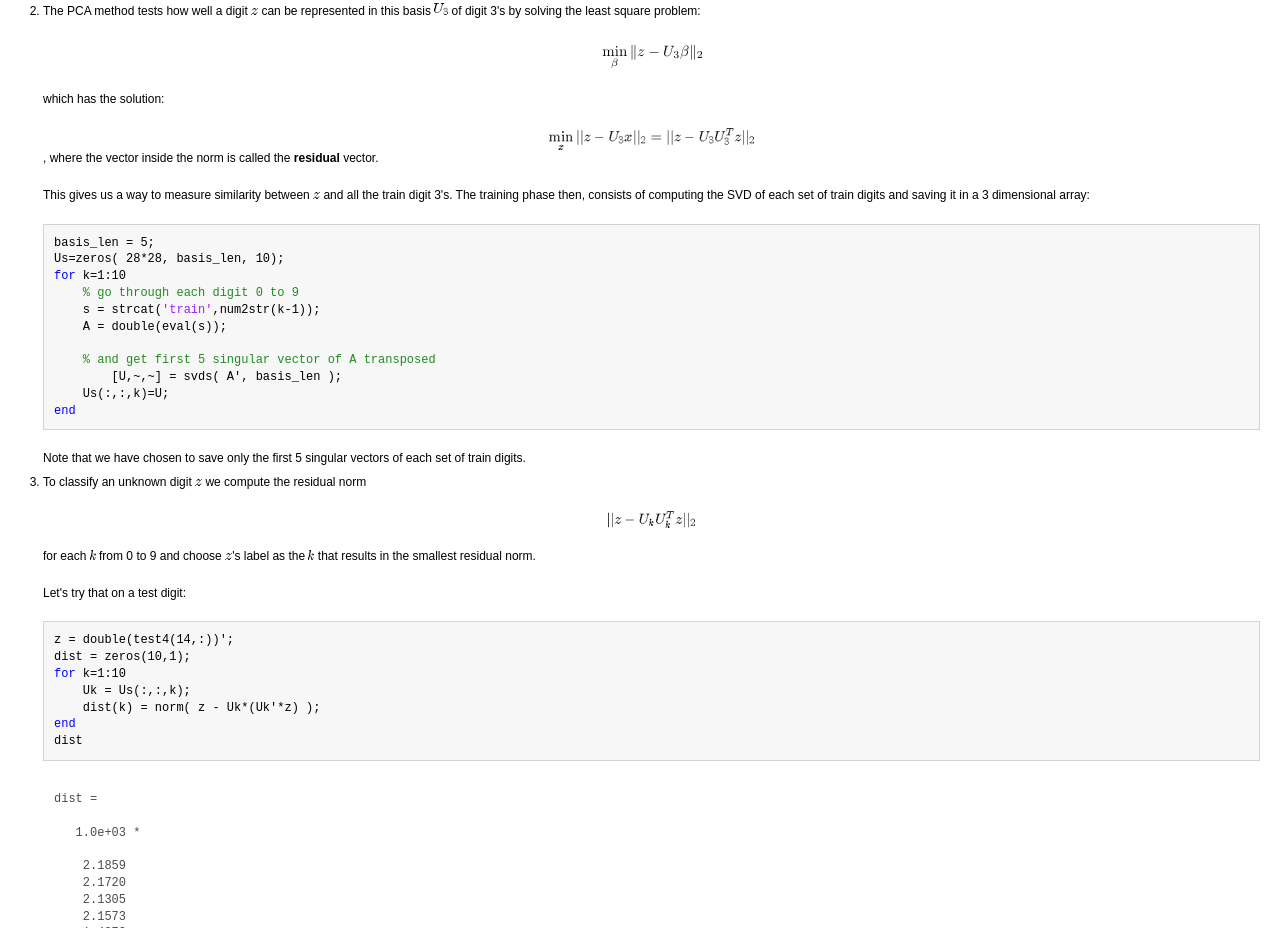
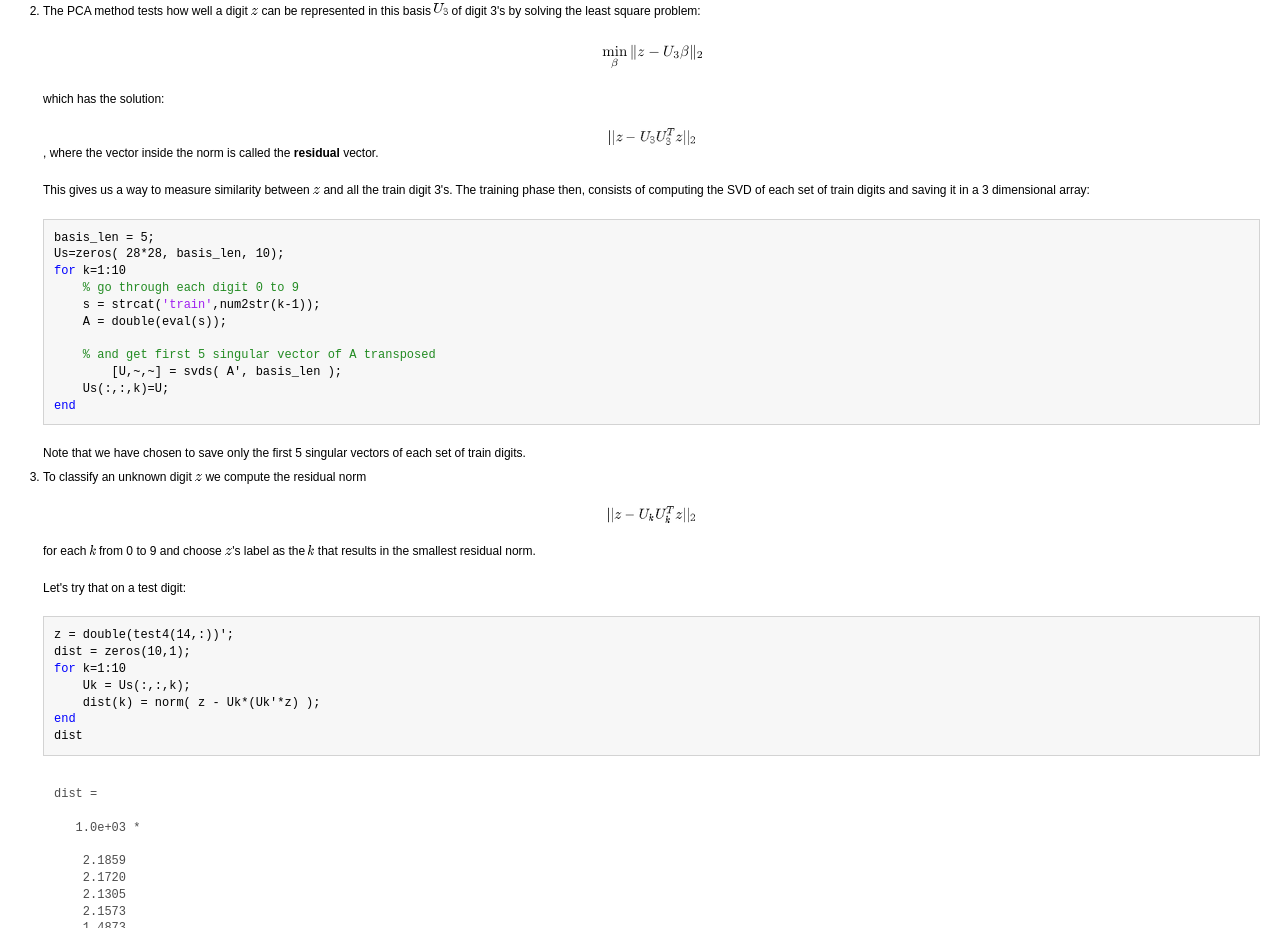
Before and after one commit to luan0731/ecs130_final_project, a plain HTML site: page index.html in a window 1280 px wide. Shown: the part 4154-5082 px from the top of the page. Drawn offline with Linux system fonts and the light colour scheme.

Commit message:
updated latex equation

```diff
--- a/index.html
+++ b/index.html
@@ -275,7 +275,7 @@ viewdigit( U3(:,2) ) ;
 	</li>
 
 	<li>
-	<p>The PCA method tests how well a digit <img src="final_eq88768.png" alt="$z$"> can be represented in this basis <img src="final_eq79497.png" alt="$U_3$" align="bottom"> of digit 3's by solving the least square problem:</p><p><center><img  src="final_eq45036.png" alt="$$\min_x\|z-U_3x\|_2$$"></center></p><p>which has the solution:</p><p><center><img src="final_eq91481.png" alt="$$\min_x || z - U_3x||_2 = || z - U_3U_3^Tz ||_2 $$"></center>
+	<p>The PCA method tests how well a digit <img src="final_eq88768.png" alt="$z$"> can be represented in this basis <img src="final_eq79497.png" alt="$U_3$" align="bottom"> of digit 3's by solving the least square problem:</p><p><center><img  src="final_eq45036.png" alt="$$\min_x\|z-U_3x\|_2$$"></center></p><p>which has the solution:</p><p><center><img src="final_eq95812.png" alt="$$\min_x || z - U_3x||_2 = || z - U_3U_3^Tz ||_2 $$"></center>
 	, where the vector inside the norm is called the <b>residual</b> vector.
 	</p>
 	<p>This gives us a way to measure similarity between <img src="final_eq88768.png" alt="$z$"> and all the train digit 3's. The training phase then, consists of computing the SVD of each set of train digits and saving it in a 3 dimensional array:</p>
```
